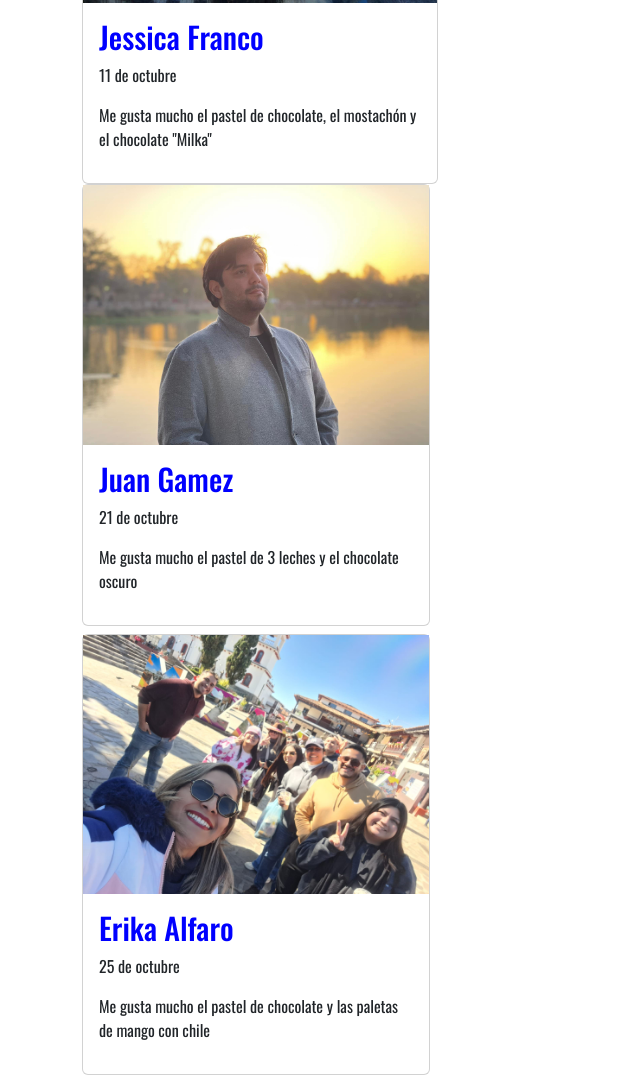
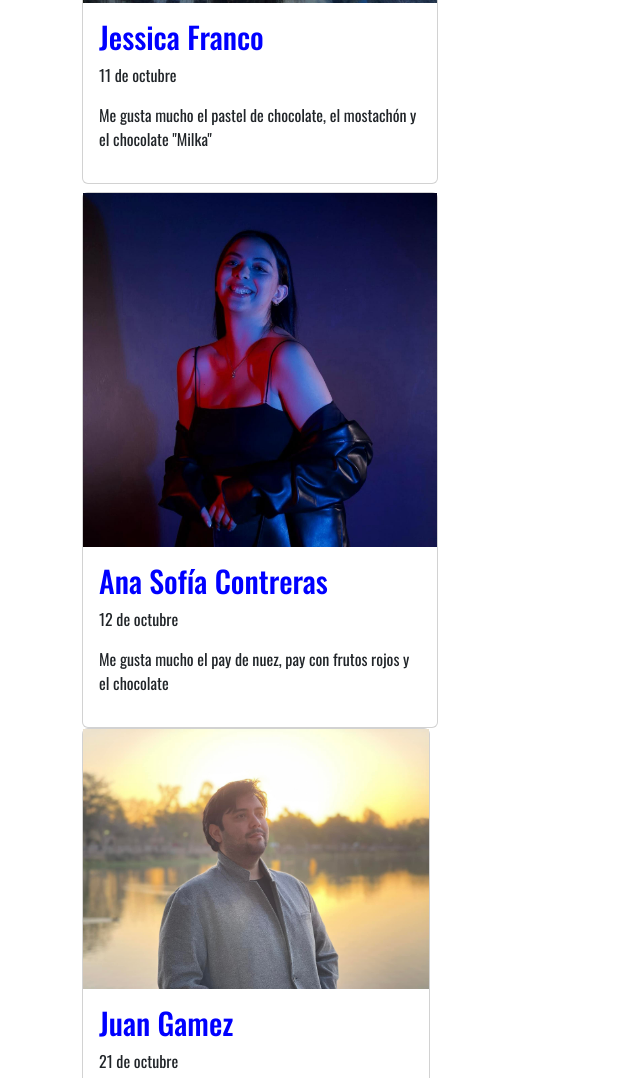
Before and after one commit to gabiiee12/cumplesRON, a plain HTML site: page octu.html in a window 1280 px wide. Shown: the part 1133-2211 px from the top of the page, without its empty margins (0-640 px from the left). Drawn offline with nearby package versions, Linux system fonts and the light colour scheme; a web font is replaced by a local one.

Commit message:
algo asi

```diff
--- a/octu.html
+++ b/octu.html
@@ -79,6 +79,22 @@
                                 </div>
                             </div>
                         </div>
+                        <div class="container mt-2">
+                            <div class="row">
+                                <div class="col-md-4 col-sm-2">
+                                    <div class="card">
+                                    <div>
+                                        <div class="image">
+                                            <img src="./anasofy.jpeg" class="img-fluid" alt="anasof"width="390"height="300" center>
+                                        </div>
+                                    </div>
+                                        <div class="card-body">
+                                            <h2 class="card-title">Ana Sofía Contreras</h2>
+                                            <p class="card-text">12 de octubre</p>
+                                            <p>Me gusta mucho el pay de nuez, pay con frutos rojos y el chocolate</p>
+                                        </div>
+                                    </div>
+                                </div>
                     <div class="row">
                         <div class="col-md-4 col-sm-2">
                             <div class="card">
```
Also changed, not shown: dic.html (+16 -0 lines), febrero.html (+0 -1 lines), anasofy.jpeg (added), dani.png (added).
